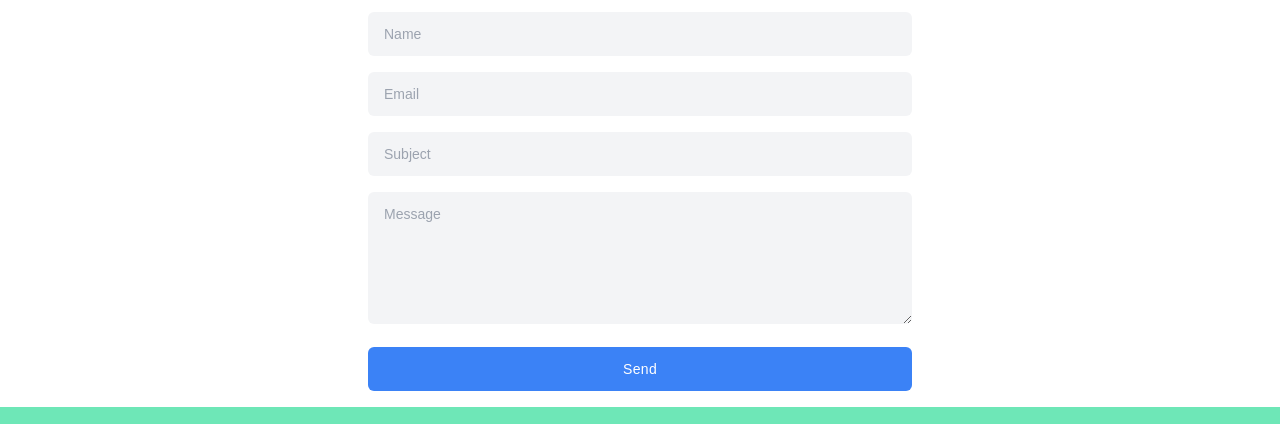
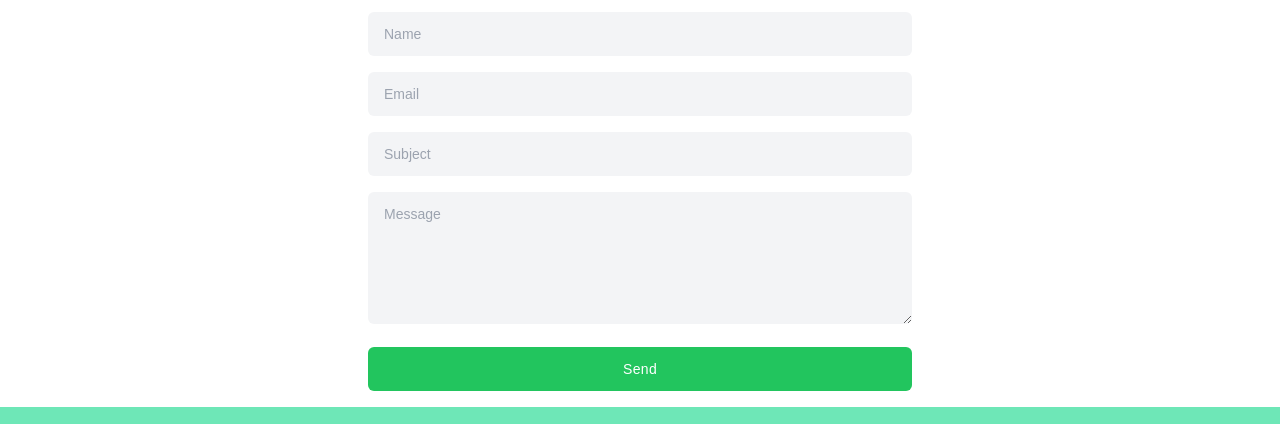
Before and after one commit to Ranjith0503/greenplants, a plain HTML site: page contact.html in a window 1280 px wide. Shown: the part 136-560 px from the top of the page. Drawn offline with nearby package versions, Linux system fonts and the light colour scheme; a web font is replaced by a local one.

Commit message:
changed the button type.

```diff
--- a/contact.html
+++ b/contact.html
@@ -44,7 +44,7 @@
         <textarea placeholder='Message' rows="6"
             class="w-full rounded-md px-4 text-gray-800 bg-gray-100 focus:bg-transparent text-sm pt-3 outline-blue-500"></textarea>
         <button type='button'
-            class="text-white bg-blue-500 hover:bg-blue-600 tracking-wide rounded-md text-sm px-4 py-3 w-full">Send</button>
+            class="text-white bg-green-500 hover:bg-gray-600 tracking-wide rounded-md text-sm px-4 py-3 w-full">Send</button>
     </form>
 </div>
 
```
